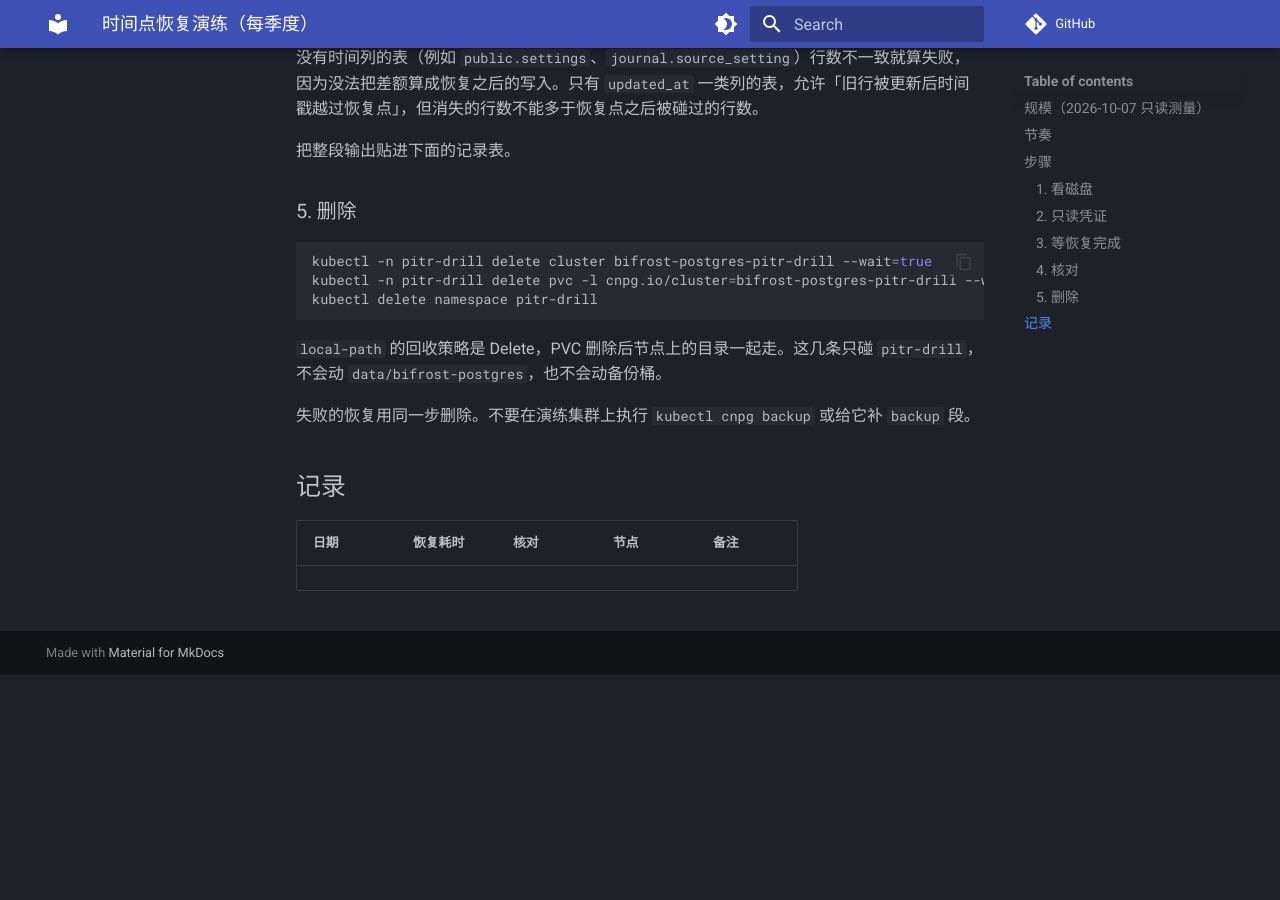
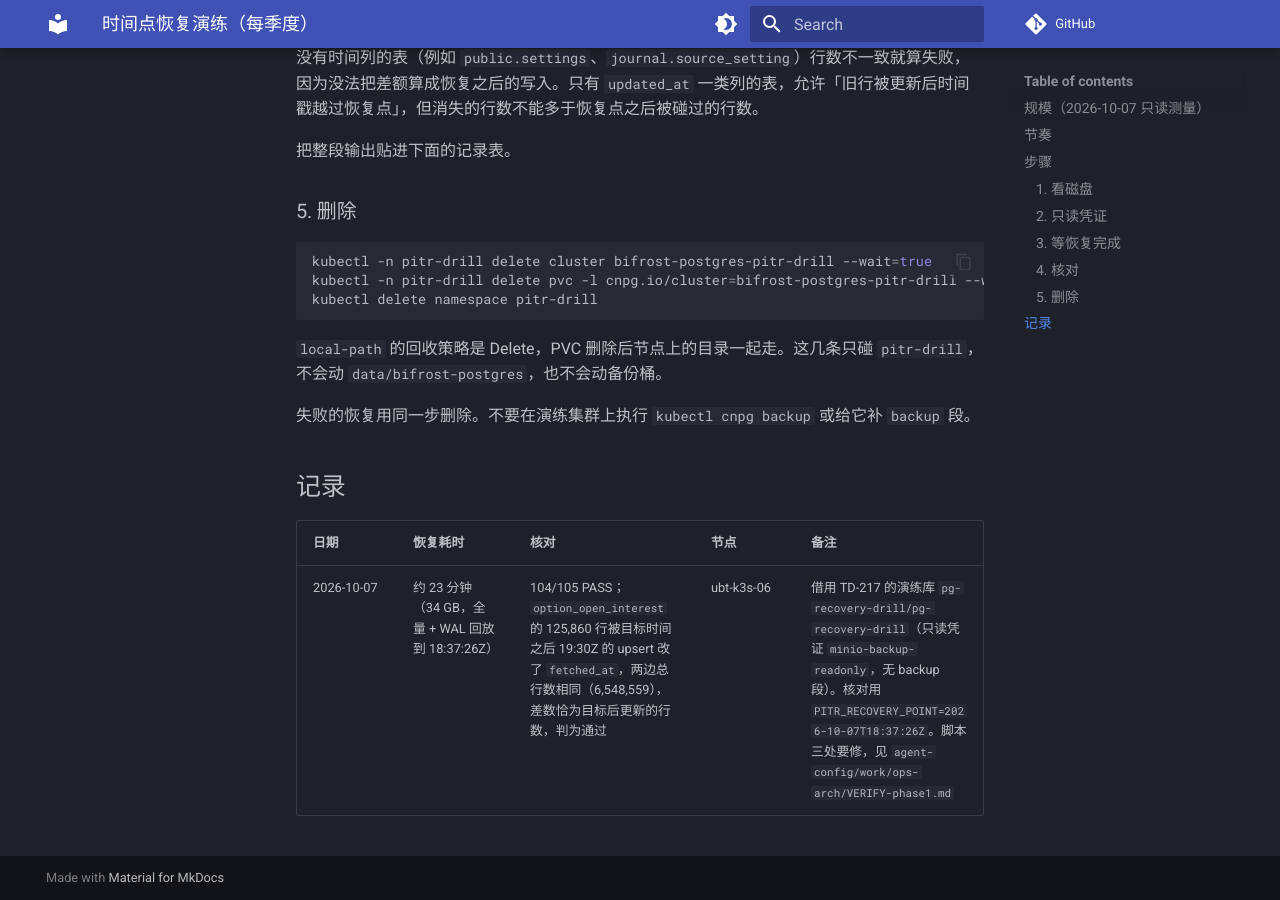
Before and after one commit to weitingzhao/bifrost-trade-infra, an MkDocs documentation site: the page built from docs/runbooks/pitr-drill.md, in a window 1280 px wide and 900 px high, scrolled down 2690 px. Built offline with MkDocs 1.6.1 and Material for MkDocs 9.7.7, drawn with Linux system fonts in a browser that asks for light colours; comment, search, counter and statistics services are not loaded; before the commit the page ends 3365 px from its top, so only the background shows below that.

Commit message:
drills: first PITR drill passed (10-07, 23 min, 104/105 + one explained upsert); verifier fixes noted
Co-Authored-By: Claude Opus 5.5 <noreply@anthropic.com>
Claude-Session: local_e2cd09c9-4a0f-4b32-8edc-d9a374dcff30
Claude-Transcript: d09a336c-ef6d-4b7c-abc6-d7e907e428f4
Change-Id: Ia516c82c308c23bba9f3fdfc15d0bcc87b53d6af

```diff
--- a/docs/runbooks/pitr-drill.md
+++ b/docs/runbooks/pitr-drill.md
@@ -113,4 +113,4 @@ kubectl delete namespace pitr-drill
 
 | 日期 | 恢复耗时 | 核对 | 节点 | 备注 |
 |---|---|---|---|---|
-| | | | | |
+| 2026-10-07 | 约 23 分钟（34 GB，全量 + WAL 回放到 18:37:26Z） | 104/105 PASS；`option_open_interest` 的 125,860 行被目标时间之后 19:30Z 的 upsert 改了 `fetched_at`，两边总行数相同（6,548,559），差数恰为目标后更新的行数，判为通过 | ubt-k3s-06 | 借用 TD-217 的演练库 `pg-recovery-drill/pg-recovery-drill`（只读凭证 `minio-backup-readonly`，无 backup 段）。核对用 `PITR_RECOVERY_POINT=2026-10-07T18:37:26Z`。脚本三处要修，见 `agent-config/work/ops-arch/VERIFY-phase1.md` |
```
Also changed, not shown: agent-config/work/ops-arch/VERIFY-phase1.md (+2 -1 lines).
